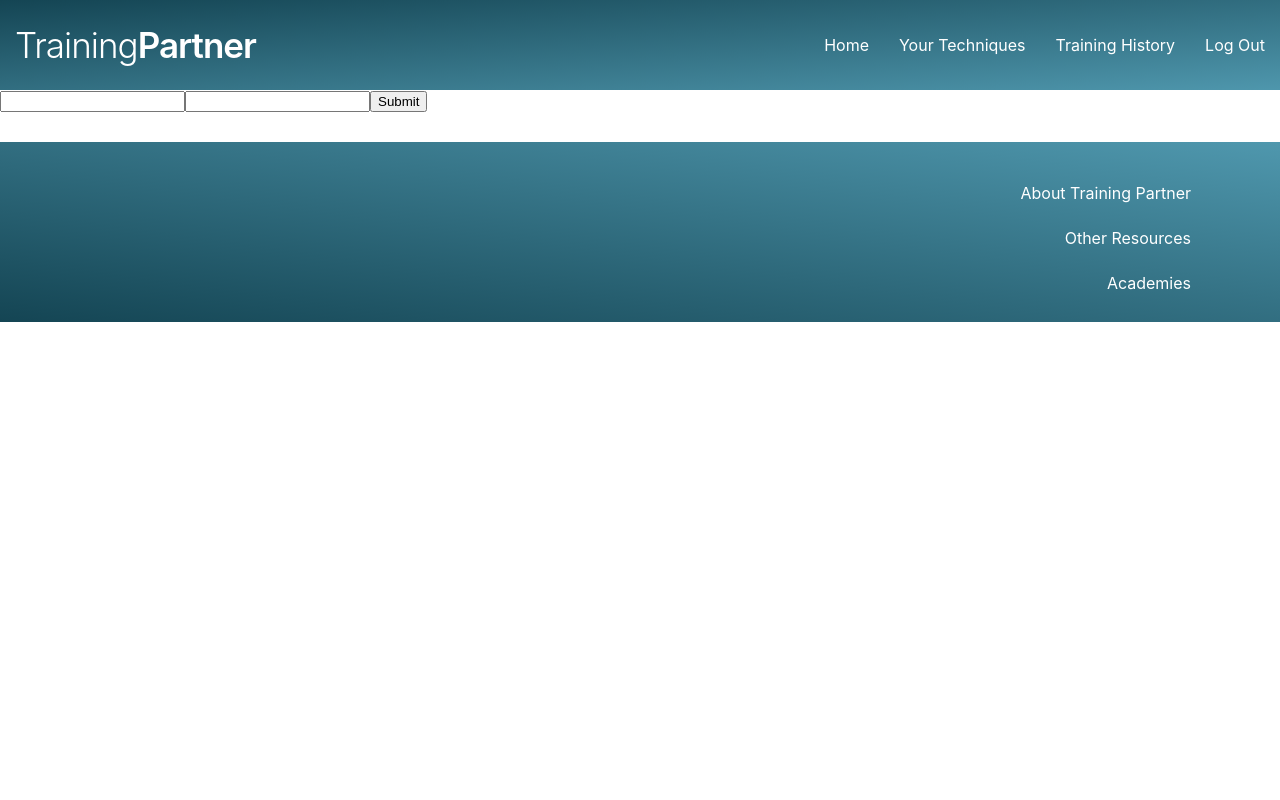
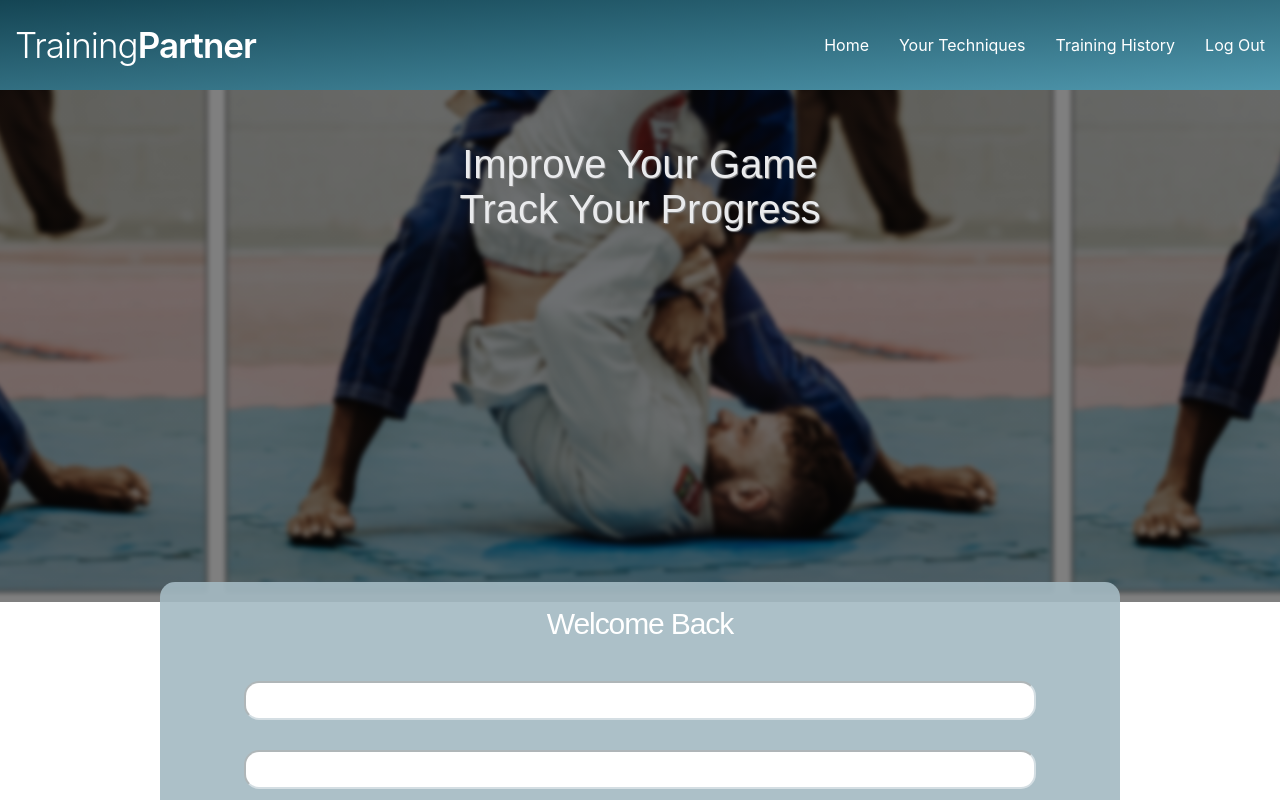
Before and after one commit to mercuryfillings/training-partner, a React (Create React App) app in the folder client/: page /login in a window 1280 px wide. Shown: the top 800 px of the page. Built offline with nearby package versions, Linux system fonts and the light colour scheme; no server answers.

Commit message:
Login desktop styled

```diff
--- a/client/src/Components/Login/Login.jsx
+++ b/client/src/Components/Login/Login.jsx
@@ -1,5 +1,6 @@
 import React, { Component } from 'react'
 import { Link } from 'react-router-dom'
+import './Login.scss'
 
 export default class Login extends Component {
   state = {
@@ -18,8 +19,14 @@ export default class Login extends Component {
     const { email, password } = this.state;
     const { handleLoginSubmit, history } = this.props;
     return (
-      <div>
-        <form onSubmit={(e) => {
+      <div className="login-page">
+        <div className="hero-container">
+        </div>
+        <h1 className="header-copy">Improve Your Game<br />Track Your Progress</h1>
+        <div className="login-body">
+          <div className="login-container">
+            <h2 className="login-header">Welcome Back</h2>
+            <form className="login-form" onSubmit={(e) => {
               e.preventDefault();
               handleLoginSubmit(this.state);
               history.push('/');
@@ -29,22 +36,24 @@ export default class Login extends Component {
               })
             }}>
               <input
-            className=''
+                className='login-input'
                 type='text'
                 name='email'
                 value={email}
                 onChange={this.handleChange}
               />
               <input
-            className=''
+                className='login-input'
                 type='password'
                 name='password'
                 value={password}
                 onChange={this.handleChange}
               />
-          <button>Submit</button>
+              <button className='login-button'>Submit</button>
               {/* <Link to='/home'><button>Submit</button></Link> */}
             </form>
+          </div>
+        </div>
       </div>
     )
   }
--- a/client/src/Components/Login/Login.scss
+++ b/client/src/Components/Login/Login.scss
@@ -0,0 +1,70 @@
+.hero-container {
+  width: 100vw;
+  height: 40vw;
+  background-image: linear-gradient(rgba(0, 0, 0, 0.5), rgba(0, 0, 0, 0.5)),url("../../Icons_Imgs/Hero.png");
+  background-position: bottom;
+  position: relative;
+}
+
+.header-copy {
+  text-align: center;
+  position: absolute;
+  top: 20%;
+  left: 50%;
+  transform: translate(-50%, -50%);
+  color: #EAEBED;
+  font-family: arial;
+  font-weight: 300;
+  font-size: 2.5em;
+  text-shadow: 1px 1px 1px #888888;
+}
+
+.login-body {
+  display: flex;
+  flex-direction: column;
+}
+
+.login-container {
+  background-color: rgba(163, 186, 195, .9);
+  border-radius: 15px;
+  width: 75vw;
+  align-self: center;
+  position: relative;
+  top: -20px;
+}
+
+.login-form {
+  display: flex;
+  flex-direction: column;
+  margin: 20px;
+  top: -20px;
+  align-items: center;
+}
+
+.login-button {
+  background-color: #01A7C2;
+  border-color: rgba(163, 186, 195, .3);
+  border-radius: 30px;
+  width: 150px;
+  height: 25px;
+  color: white;
+}
+
+.login-input {
+  padding: 10px;
+  width: 60vw;
+  border-radius: 15px;
+  border-color: rgba(169, 190, 199, .5);
+  outline: none;
+  margin: 15px;
+}
+
+.login-header {
+  font-family: arial;
+  font-size: 30px;
+  color:  white;
+  font-weight: 400;
+  padding: 0;
+  letter-spacing: -1.1px;
+  text-align: center;
+}
```
Lines whose indentation alone changed are shown as unchanged.
